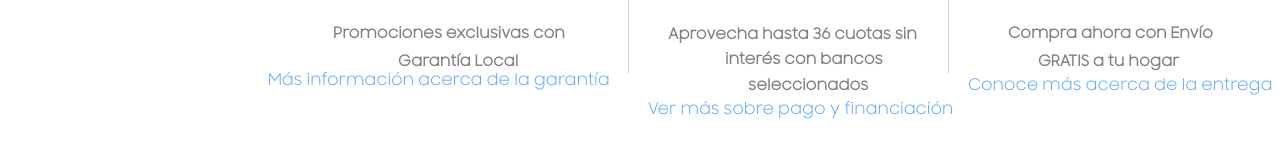
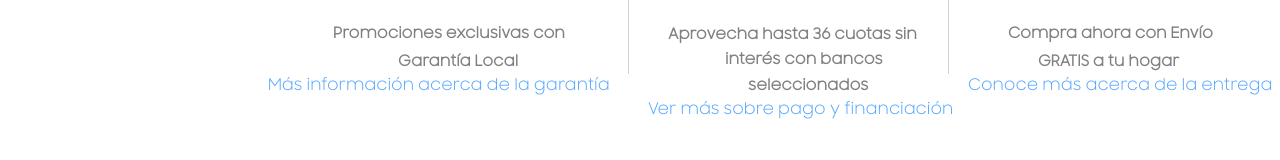
Before and after one commit to Javier19-cmd/Proyecto-1, a React app: page / in a window 1280 px wide. Shown: the part 883-1043 px from the top of the page. Built offline with nearby package versions, Linux system fonts and the light colour scheme; the HTML template or start-up script is replaced by a standard one.

Commit message:
cambios de ubicaciòn

```diff
--- a/src/components/Franja2.css
+++ b/src/components/Franja2.css
@@ -76,6 +76,7 @@
     position: relative;
     width: 22px;
     left: 900px;
+    top: 2px;
 }
 
 /*Propiedades del GTQ*/
--- a/src/components/Franja3.css
+++ b/src/components/Franja3.css
@@ -51,7 +51,7 @@
 /*Tercer texto de promociones*/
 .Promociones4{
     position: relative;
-    top: 110px;
+    top: 115px;
     left: 260px;
     color: #51A4FF;
     text-decoration: none;
```
